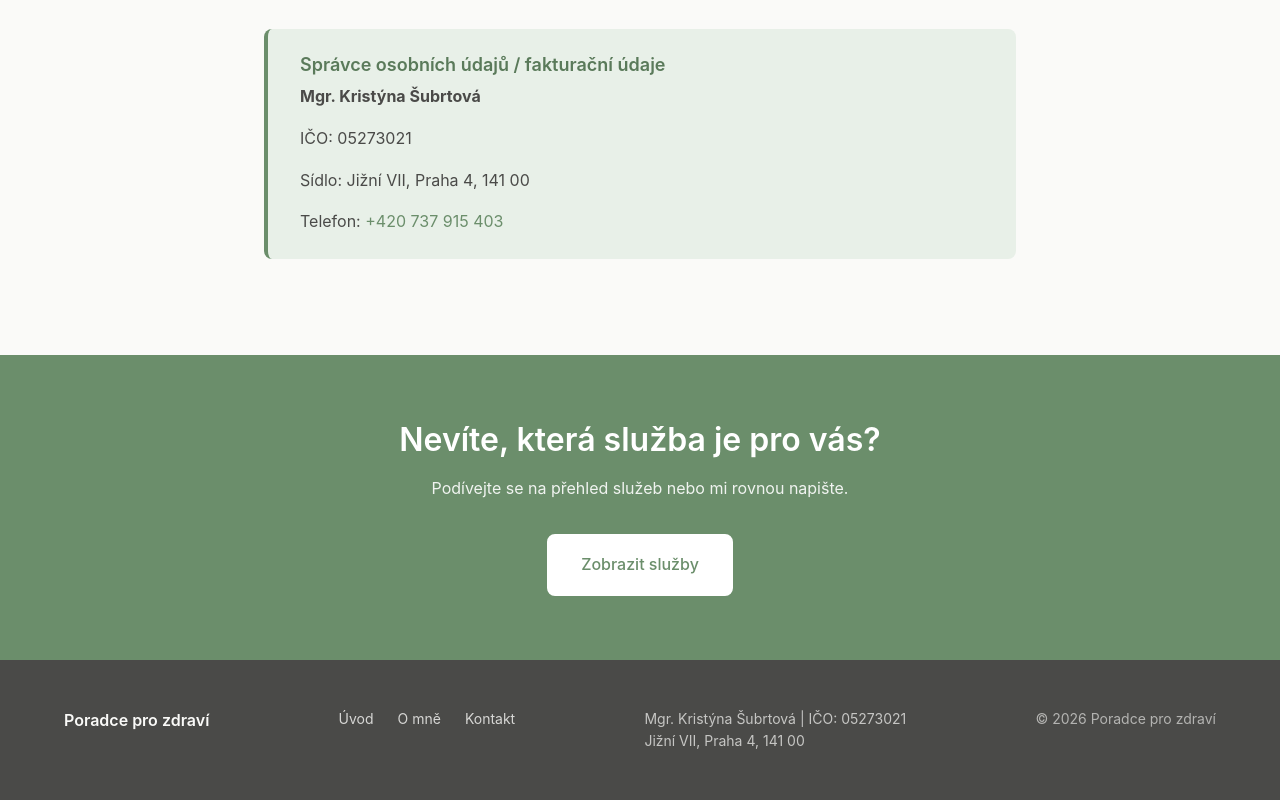
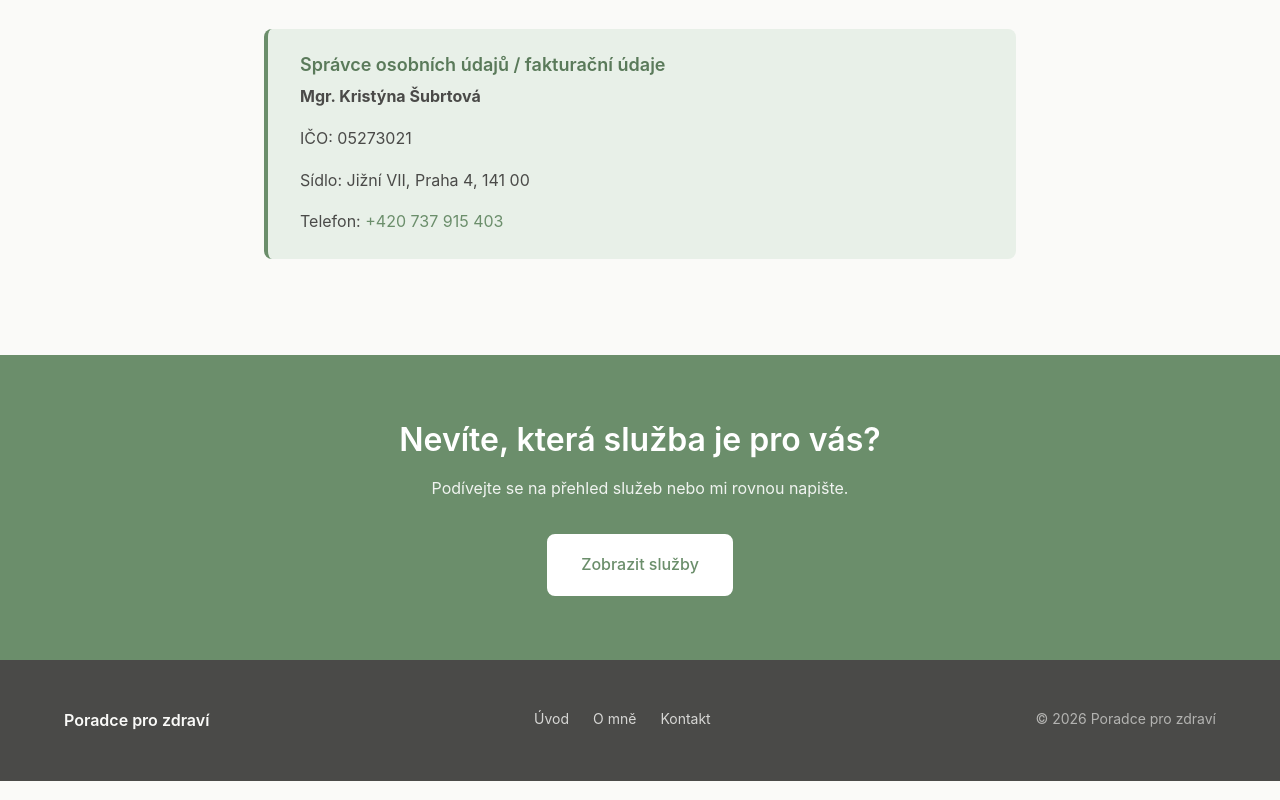
Before and after one commit to kezlinkova/poradce, a plain HTML site: page kontakt.html in a window 1280 px wide. Shown: the part 1514-2314 px from the top of the page. Drawn offline with Linux system fonts and the light colour scheme.

Commit message:
Odstranění duplicitních údajů z patičky kontaktu
- Smazány IČO a adresa z footeru kontakt.html (zůstávají v sekci fakturačních údajů)
- Aktualizace CLAUDE.md

Co-Authored-By: Claude Opus 4.6 <noreply@anthropic.com>

```diff
--- a/kontakt.html
+++ b/kontakt.html
@@ -123,11 +123,7 @@
                     <a href="/o-mne">O mně</a>
                     <a href="/kontakt">Kontakt</a>
                 </div>
-                <div class="footer__info">
-                    <p>Mgr. Kristýna Šubrtová | IČO: 05273021</p>
-                    <p>Jižní VII, Praha 4, 141 00</p>
-                </div>
-                <div class="footer__copy">&copy; 2026 Poradce pro zdraví</div>
+<div class="footer__copy">&copy; 2026 Poradce pro zdraví</div>
             </div>
         </div>
     </footer>
```
Also changed, not shown: 1 other file.
